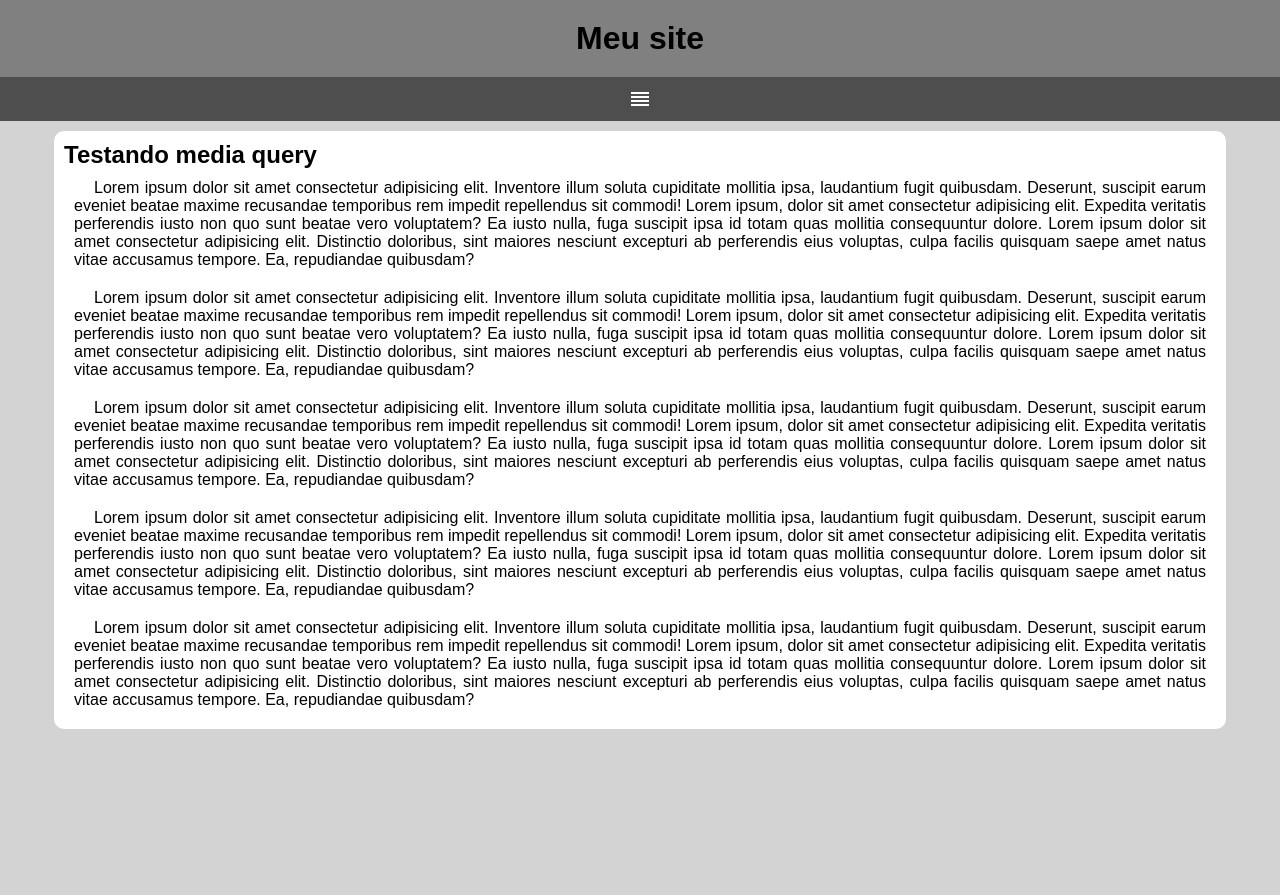
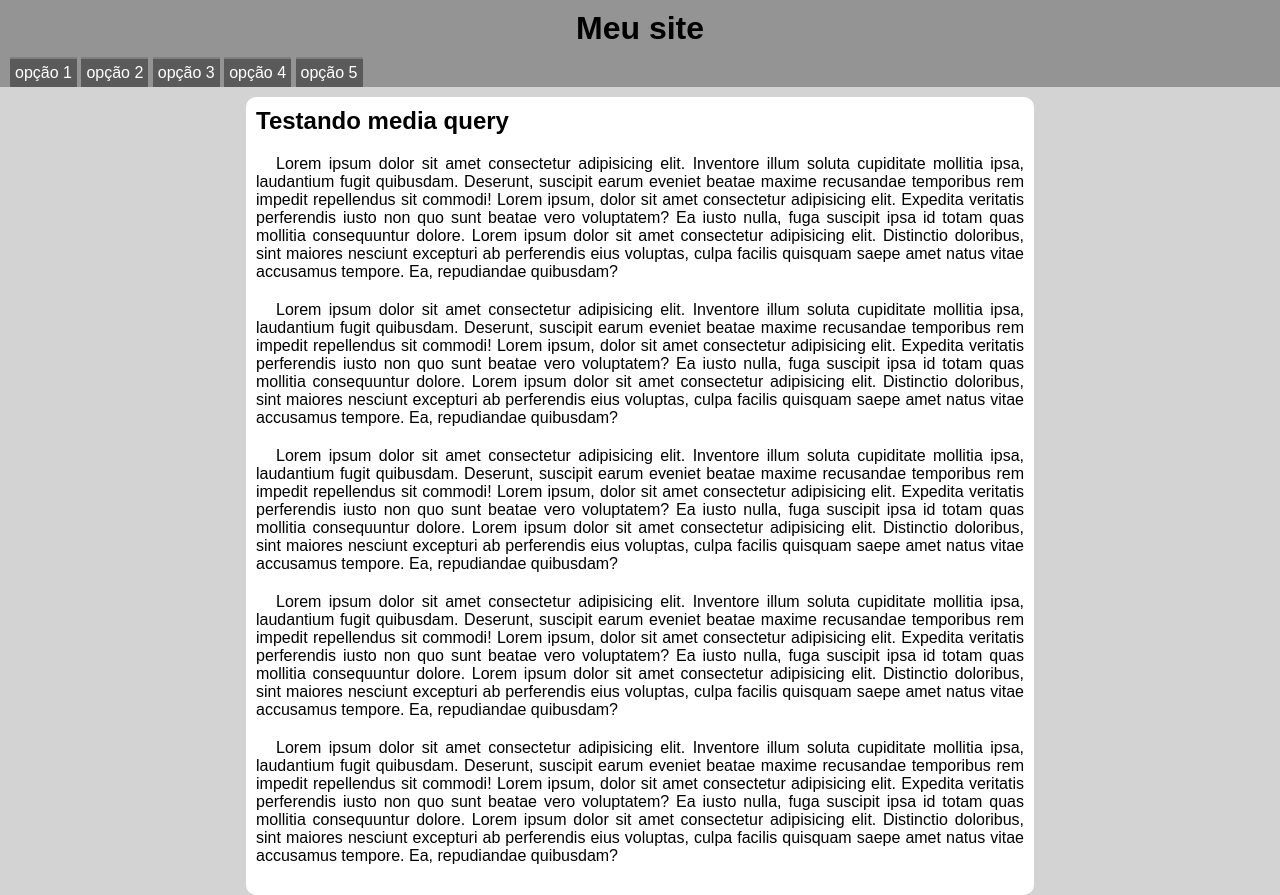
Before and after one commit to ThiagoReisdaSilva/html-css, a plain HTML site: page exercicios/ex026/mq005/index.html in a window 1280 px wide. Before the commit the page ends 800 px from the top, so only its background shows below. Drawn offline with nearby package versions, Linux system fonts and the light colour scheme.

Commit message:
atualizei ex26

```diff
--- /dev/null
+++ b/exercicios/ex026/mq005/estilo/media-query.css
@@ -0,0 +1,19 @@
+@charset "UTF-8";
+
+@media screen and (min-width:768px) {
+    #burguer {
+    display: none;
+    }
+    menu {
+        display: block;
+    }
+     menu > ul >li {
+        display: inline-block;
+     }
+    main {
+width: 768px;
+}
+menu {
+    margin-left: 10px;
+}
+}
--- a/exercicios/ex026/mq005/estilo/style.css
+++ b/exercicios/ex026/mq005/estilo/style.css
@@ -3,59 +3,21 @@
 * {
     margin: 0px;
     padding: 0px;
-}
-
-html {
-    background-color: lightgray;
     font-family: Arial, Helvetica, sans-serif;
 }
 
-header {
-    background-color: gray;
+body, html {
+    background-color: lightgray;
 }
 
-header h1 {
-    color: black;
-    text-align: center;
-    padding-top: 20px;
-    padding-bottom: 20px;
+header {
+    background-color: rgb(148, 148, 148);
 }
 
-menu {
-    display: none;
-    background-color: rgb(93, 92, 92);
+header > h1 {
+
+    padding: 10px;
     text-align: center;
-}
-
-menu > ul > li {
-    list-style-type: block;
-    border-top: 1px solid rgb(158, 157, 157);
-    padding: 10px;
-}
-
-a {
-    display: block;
-    text-decoration: none;
-    color: white;
-}
-
-li:hover {
-    background-color: rgb(116, 115, 115);
-}
-
-main {
-    background-color: white;
-    width: 90vw;
-    margin: auto;
-    padding: 10px;
-    border-radius: 10px;
-    margin-top: 10px;
-}
-
-article p {
-    padding: 10px;
-    text-indent: 20px;
-    text-align: justify;
 
 }
 
@@ -72,3 +34,46 @@ article p {
     background-color: white;
     color: black;
 }
+
+menu {
+    display: none;
+}
+
+menu > ul  {
+    list-style-type: none;
+
+}
+
+menu > ul > li >  a {
+    display: block;
+    text-decoration: none;
+    text-align: center;
+    color: white;
+    background-color: #5a5a5a;
+    border-top: 2px solid gray;
+    padding: 5px;
+
+}
+
+menu>ul>li>a:hover {
+    background-color: rgb(116, 115, 115);
+}
+
+main {
+    background-color: white;
+    width: 90vw;
+    margin: auto;
+    padding: 10px;
+    border-radius: 10px;
+    margin-top: 10px;
+}
+
+article> h2 {
+    padding-bottom: 20px;
+}
+article > p {
+    text-align: justify;
+    margin-bottom: 20px;
+    text-indent: 20px;
+
+}
--- a/exercicios/ex026/mq005/index.html
+++ b/exercicios/ex026/mq005/index.html
@@ -6,8 +6,9 @@
     <title>media query</title>
     <link rel="stylesheet" href="https://fonts.googleapis.com/css2?family=Material+Symbols+Outlined:opsz,wght,FILL,GRAD@20..48,100..700,0..1,-50..200&icon_names=reorder" />
     <link rel="stylesheet" href="estilo/style.css">
+    <link rel="stylesheet" href="estilo/media-query.css">
 </head>
-<body>
+<body onresize="mudouTamanho()">
     <header>
         <h1>Meu site</h1>
         <span id="burguer" class="material-symbols-outlined" onclick="clickMenu()">reorder</span>
@@ -42,6 +43,15 @@
         </article>
     </main>
     <script>
+        function mudouTamanho() {
+            if (window.innerWidth >= 768) {
+                itens.style.display= 'block'
+            }
+            else {
+                itens.style.display= 'none'
+            }
+        }
+
         function clickMenu() {
            if (itens.style.display == 'block') {
             itens.style.display='none'
```
